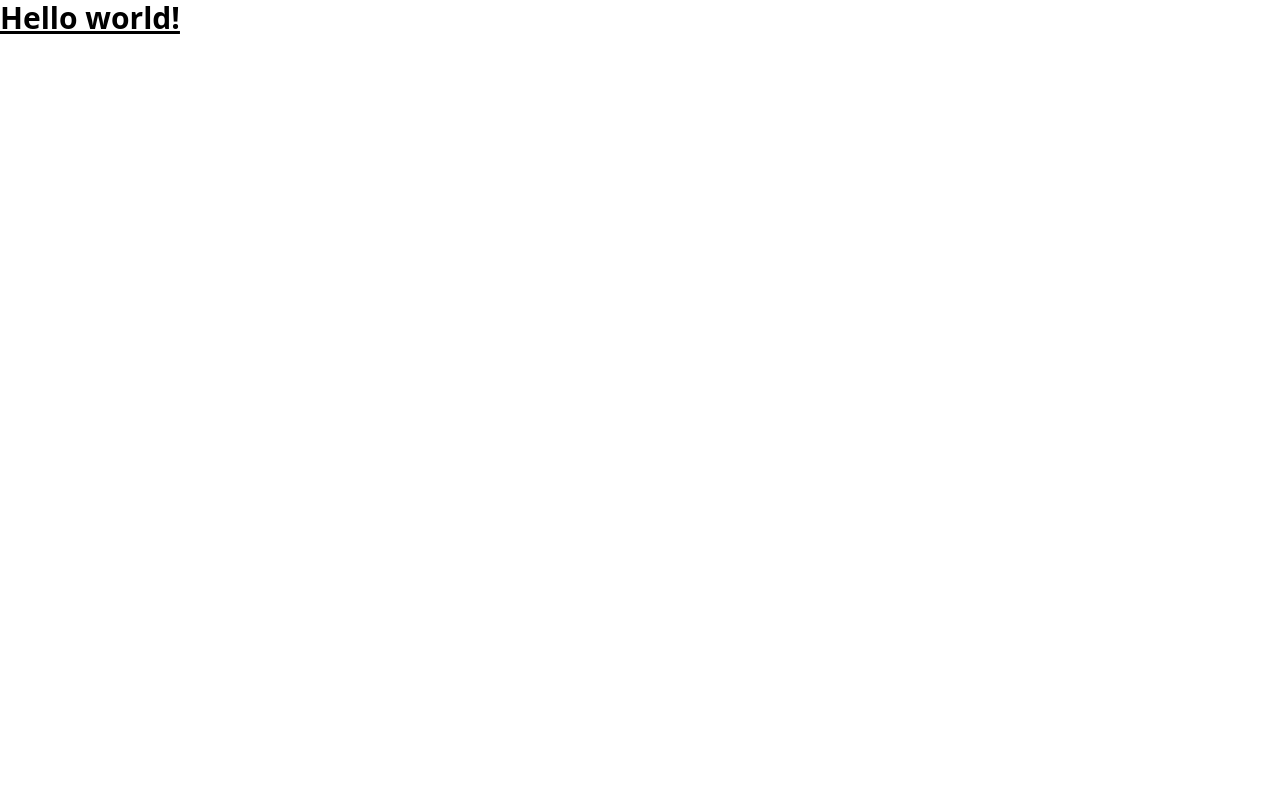
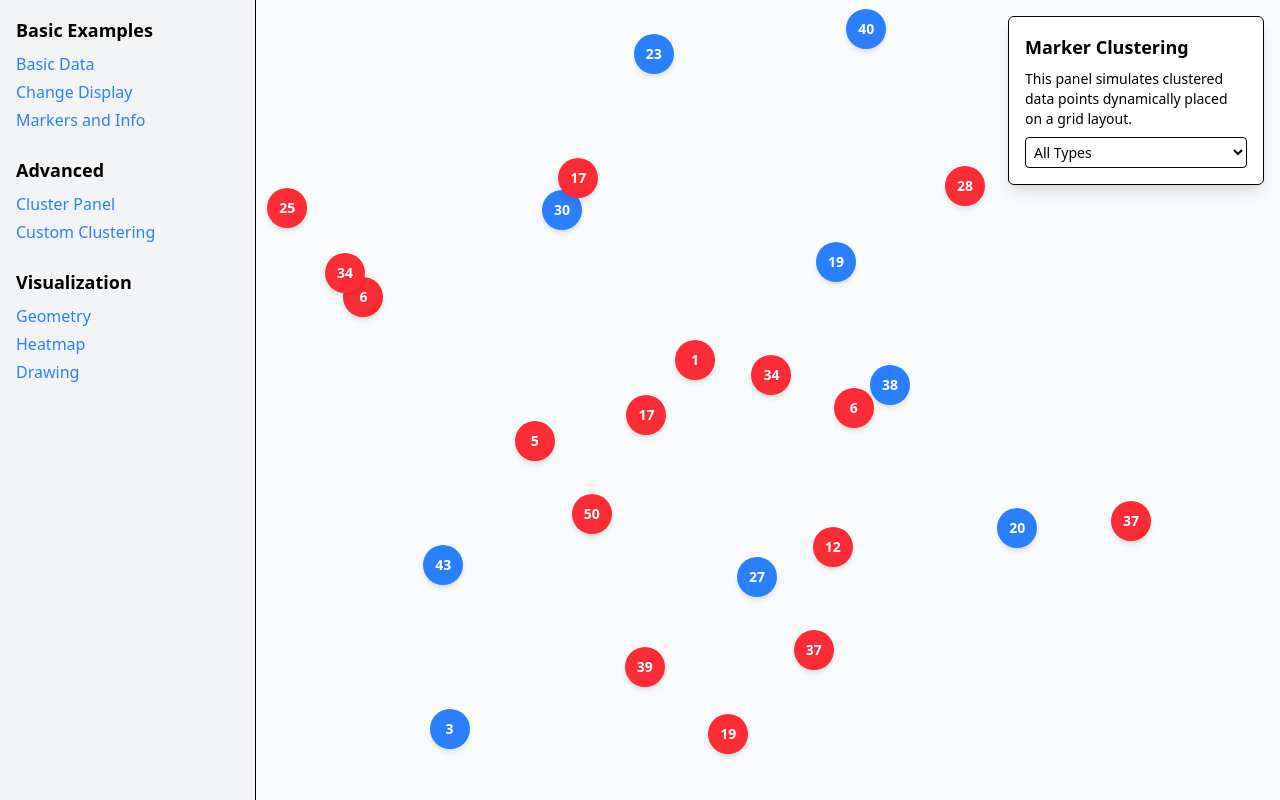
Before and after one commit to TadeoBarrera/hackathon, a React (Vite) app: page / in a window 1280 px wide. Built offline with nearby package versions, Linux system fonts and the light colour scheme.

Commit message:
24/05/2025

```diff
--- a/package.json
+++ b/package.json
@@ -11,6 +11,7 @@
   },
   "dependencies": {
     "@tailwindcss/cli": "^4.1.7",
+    "clsx": "^2.1.1",
     "react": "^19.1.0",
     "react-dom": "^19.1.0",
     "tailwindcss": "^4.1.7"
--- a/src/App.tsx
+++ b/src/App.tsx
@@ -1,13 +1,39 @@
+// App.tsx
+import ClusterPanel from "./components/ClusterPanel";
 
-function App() {
-
+export default function App() {
   return (
-    <>
-       <h1 className="text-3xl font-bold underline">
-    Hello world!
-  </h1>
-    </>
-  )
+    <main className="min-h-screen bg-white flex">
+      <aside className="w-[20vw] bg-gray-100 p-4 border-r">
+        <nav className="space-y-6">
+          <section>
+            <h2 className="text-lg font-semibold mb-2">Basic Examples</h2>
+            <ul className="space-y-1">
+              <li className="text-blue-500 cursor-pointer">Basic Data</li>
+              <li className="text-blue-500 cursor-pointer">Change Display</li>
+              <li className="text-blue-500 cursor-pointer">Markers and Info</li>
+            </ul>
+          </section>
+          <section>
+            <h2 className="text-lg font-semibold mb-2">Advanced</h2>
+            <ul className="space-y-1">
+              <li className="text-blue-500 cursor-pointer">Cluster Panel</li>
+              <li className="text-blue-500 cursor-pointer">Custom Clustering</li>
+            </ul>
+          </section>
+          <section>
+            <h2 className="text-lg font-semibold mb-2">Visualization</h2>
+            <ul className="space-y-1">
+              <li className="text-blue-500 cursor-pointer">Geometry</li>
+              <li className="text-blue-500 cursor-pointer">Heatmap</li>
+              <li className="text-blue-500 cursor-pointer">Drawing</li>
+            </ul>
+          </section>
+        </nav>
+      </aside>
+      <section className="flex-1 relative">
+        <ClusterPanel />
+      </section>
+    </main>
+  );
 }
-
-export default App
--- /dev/null
+++ b/src/components/ClusterPanel.tsx
@@ -0,0 +1,50 @@
+import { useEffect, useState } from "react";
+import clsx from "clsx";
+
+// Dummy data generator
+const generateClusters = (count: number) =>
+  Array.from({ length: count }, (_, i) => ({
+    id: i + 1,
+    value: Math.floor(Math.random() * 50) + 1,
+    color: Math.random() > 0.5 ? "red" : "blue",
+    top: `${Math.random() * 90}%`,
+    left: `${Math.random() * 90}%`,
+  }));
+
+export default function ClusterPanel() {
+  const [clusters, setClusters] = useState(() => generateClusters(25));
+
+  useEffect(() => {
+    // Optional: refresh data every X seconds
+  }, []);
+
+  return (
+    <div className="relative w-full h-full bg-gray-50">
+      <div className="absolute right-4 top-4 bg-white shadow-lg p-4 rounded-md border w-64 z-10">
+        <h3 className="text-lg font-bold mb-2">Marker Clustering</h3>
+        <p className="text-sm mb-2">
+          This panel simulates clustered data points dynamically placed on a grid layout.
+        </p>
+        <select className="w-full p-1 border rounded text-sm">
+          <option>All Types</option>
+          <option>Red Only</option>
+          <option>Blue Only</option>
+        </select>
+      </div>
+
+      {/* Cluster markers */}
+      {clusters.map((cluster) => (
+        <div
+          key={cluster.id}
+          className={clsx(
+            "absolute flex items-center justify-center text-white text-sm font-bold w-10 h-10 rounded-full shadow-md",
+            cluster.color === "red" ? "bg-red-500" : "bg-blue-500"
+          )}
+          style={{ top: cluster.top, left: cluster.left }}
+        >
+          {cluster.value}
+        </div>
+      ))}
+    </div>
+  );
+}
--- a/src/output.css
+++ b/src/output.css
@@ -7,9 +7,21 @@
       "Segoe UI Emoji", "Segoe UI Symbol", "Noto Color Emoji";
     --font-mono: ui-monospace, SFMono-Regular, Menlo, Monaco, Consolas, "Liberation Mono",
       "Courier New", monospace;
+    --color-red-500: oklch(63.7% 0.237 25.331);
+    --color-blue-500: oklch(62.3% 0.214 259.815);
+    --color-gray-50: oklch(98.5% 0.002 247.839);
+    --color-gray-100: oklch(96.7% 0.003 264.542);
+    --color-white: #fff;
+    --spacing: 0.25rem;
+    --text-sm: 0.875rem;
+    --text-sm--line-height: calc(1.25 / 0.875);
+    --text-lg: 1.125rem;
+    --text-lg--line-height: calc(1.75 / 1.125);
     --text-3xl: 1.875rem;
     --text-3xl--line-height: calc(2.25 / 1.875);
+    --font-weight-semibold: 600;
     --font-weight-bold: 700;
+    --radius-md: 0.375rem;
     --default-font-family: var(--font-sans);
     --default-mono-font-family: var(--font-mono);
   }
@@ -160,26 +172,252 @@
   }
 }
 @layer utilities {
+  .absolute {
+    position: absolute;
+  }
+  .relative {
+    position: relative;
+  }
+  .top-4 {
+    top: calc(var(--spacing) * 4);
+  }
+  .right-4 {
+    right: calc(var(--spacing) * 4);
+  }
+  .z-10 {
+    z-index: 10;
+  }
+  .mb-2 {
+    margin-bottom: calc(var(--spacing) * 2);
+  }
+  .flex {
+    display: flex;
+  }
+  .grid {
+    display: grid;
+  }
+  .h-10 {
+    height: calc(var(--spacing) * 10);
+  }
+  .h-full {
+    height: 100%;
+  }
+  .min-h-screen {
+    min-height: 100vh;
+  }
+  .w-10 {
+    width: calc(var(--spacing) * 10);
+  }
+  .w-64 {
+    width: calc(var(--spacing) * 64);
+  }
+  .w-\[20vw\] {
+    width: 20vw;
+  }
+  .w-full {
+    width: 100%;
+  }
+  .flex-1 {
+    flex: 1;
+  }
+  .cursor-pointer {
+    cursor: pointer;
+  }
+  .items-center {
+    align-items: center;
+  }
+  .justify-center {
+    justify-content: center;
+  }
+  .space-y-1 {
+    :where(& > :not(:last-child)) {
+      --tw-space-y-reverse: 0;
+      margin-block-start: calc(calc(var(--spacing) * 1) * var(--tw-space-y-reverse));
+      margin-block-end: calc(calc(var(--spacing) * 1) * calc(1 - var(--tw-space-y-reverse)));
+    }
+  }
+  .space-y-6 {
+    :where(& > :not(:last-child)) {
+      --tw-space-y-reverse: 0;
+      margin-block-start: calc(calc(var(--spacing) * 6) * var(--tw-space-y-reverse));
+      margin-block-end: calc(calc(var(--spacing) * 6) * calc(1 - var(--tw-space-y-reverse)));
+    }
+  }
+  .rounded {
+    border-radius: 0.25rem;
+  }
+  .rounded-full {
+    border-radius: calc(infinity * 1px);
+  }
+  .rounded-md {
+    border-radius: var(--radius-md);
+  }
+  .border {
+    border-style: var(--tw-border-style);
+    border-width: 1px;
+  }
+  .border-r {
+    border-right-style: var(--tw-border-style);
+    border-right-width: 1px;
+  }
+  .bg-blue-500 {
+    background-color: var(--color-blue-500);
+  }
+  .bg-gray-50 {
+    background-color: var(--color-gray-50);
+  }
+  .bg-gray-100 {
+    background-color: var(--color-gray-100);
+  }
+  .bg-red-500 {
+    background-color: var(--color-red-500);
+  }
+  .bg-white {
+    background-color: var(--color-white);
+  }
+  .p-1 {
+    padding: calc(var(--spacing) * 1);
+  }
+  .p-4 {
+    padding: calc(var(--spacing) * 4);
+  }
   .text-3xl {
     font-size: var(--text-3xl);
     line-height: var(--tw-leading, var(--text-3xl--line-height));
+  }
+  .text-lg {
+    font-size: var(--text-lg);
+    line-height: var(--tw-leading, var(--text-lg--line-height));
+  }
+  .text-sm {
+    font-size: var(--text-sm);
+    line-height: var(--tw-leading, var(--text-sm--line-height));
   }
   .font-bold {
     --tw-font-weight: var(--font-weight-bold);
     font-weight: var(--font-weight-bold);
   }
+  .font-semibold {
+    --tw-font-weight: var(--font-weight-semibold);
+    font-weight: var(--font-weight-semibold);
+  }
+  .text-blue-500 {
+    color: var(--color-blue-500);
+  }
+  .text-white {
+    color: var(--color-white);
+  }
   .underline {
     text-decoration-line: underline;
   }
+  .shadow-lg {
+    --tw-shadow: 0 10px 15px -3px var(--tw-shadow-color, rgb(0 0 0 / 0.1)), 0 4px 6px -4px var(--tw-shadow-color, rgb(0 0 0 / 0.1));
+    box-shadow: var(--tw-inset-shadow), var(--tw-inset-ring-shadow), var(--tw-ring-offset-shadow), var(--tw-ring-shadow), var(--tw-shadow);
+  }
+  .shadow-md {
+    --tw-shadow: 0 4px 6px -1px var(--tw-shadow-color, rgb(0 0 0 / 0.1)), 0 2px 4px -2px var(--tw-shadow-color, rgb(0 0 0 / 0.1));
+    box-shadow: var(--tw-inset-shadow), var(--tw-inset-ring-shadow), var(--tw-ring-offset-shadow), var(--tw-ring-shadow), var(--tw-shadow);
+  }
+}
+@property --tw-space-y-reverse {
+  syntax: "*";
+  inherits: false;
+  initial-value: 0;
+}
+@property --tw-border-style {
+  syntax: "*";
+  inherits: false;
+  initial-value: solid;
 }
 @property --tw-font-weight {
   syntax: "*";
   inherits: false;
 }
+@property --tw-shadow {
+  syntax: "*";
+  inherits: false;
+  initial-value: 0 0 #0000;
+}
+@property --tw-shadow-color {
+  syntax: "*";
+  inherits: false;
+}
+@property --tw-shadow-alpha {
+  syntax: "<percentage>";
+  inherits: false;
+  initial-value: 100%;
+}
+@property --tw-inset-shadow {
+  syntax: "*";
+  inherits: false;
+  initial-value: 0 0 #0000;
+}
+@property --tw-inset-shadow-color {
+  syntax: "*";
+  inherits: false;
+}
+@property --tw-inset-shadow-alpha {
+  syntax: "<percentage>";
+  inherits: false;
+  initial-value: 100%;
+}
+@property --tw-ring-color {
+  syntax: "*";
+  inherits: false;
+}
+@property --tw-ring-shadow {
+  syntax: "*";
+  inherits: false;
+  initial-value: 0 0 #0000;
+}
+@property --tw-inset-ring-color {
+  syntax: "*";
+  inherits: false;
+}
+@property --tw-inset-ring-shadow {
+  syntax: "*";
+  inherits: false;
+  initial-value: 0 0 #0000;
+}
+@property --tw-ring-inset {
+  syntax: "*";
+  inherits: false;
+}
+@property --tw-ring-offset-width {
+  syntax: "<length>";
+  inherits: false;
+  initial-value: 0px;
+}
+@property --tw-ring-offset-color {
+  syntax: "*";
+  inherits: false;
+  initial-value: #fff;
+}
+@property --tw-ring-offset-shadow {
+  syntax: "*";
+  inherits: false;
+  initial-value: 0 0 #0000;
+}
 @layer properties {
   @supports ((-webkit-hyphens: none) and (not (margin-trim: inline))) or ((-moz-orient: inline) and (not (color:rgb(from red r g b)))) {
     *, ::before, ::after, ::backdrop {
+      --tw-space-y-reverse: 0;
+      --tw-border-style: solid;
       --tw-font-weight: initial;
+      --tw-shadow: 0 0 #0000;
+      --tw-shadow-color: initial;
+      --tw-shadow-alpha: 100%;
+      --tw-inset-shadow: 0 0 #0000;
+      --tw-inset-shadow-color: initial;
+      --tw-inset-shadow-alpha: 100%;
+      --tw-ring-color: initial;
+      --tw-ring-shadow: 0 0 #0000;
+      --tw-inset-ring-color: initial;
+      --tw-inset-ring-shadow: 0 0 #0000;
+      --tw-ring-inset: initial;
+      --tw-ring-offset-width: 0px;
+      --tw-ring-offset-color: #fff;
+      --tw-ring-offset-shadow: 0 0 #0000;
     }
   }
 }
```
Also changed, not shown: 1 other file (tests, documents, lock files or other folders).
